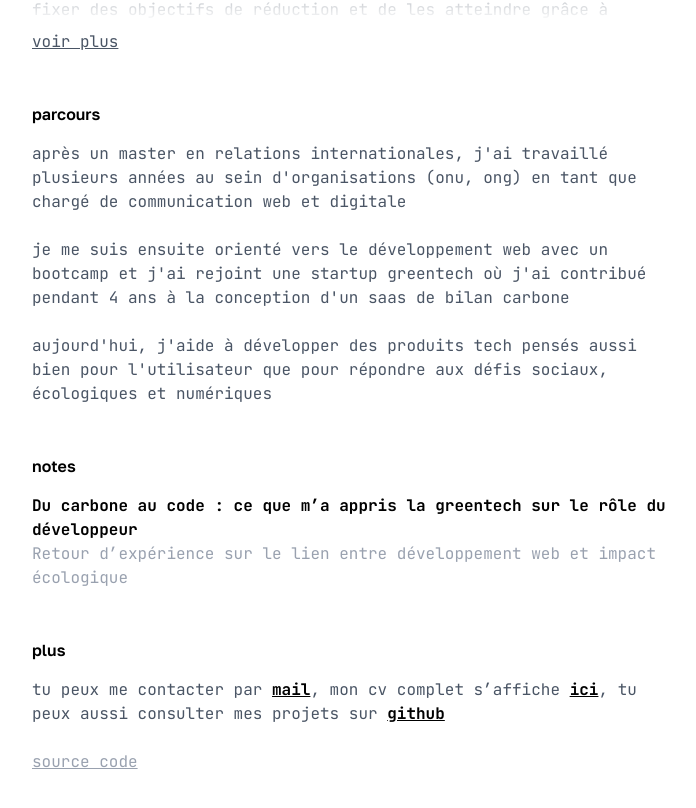
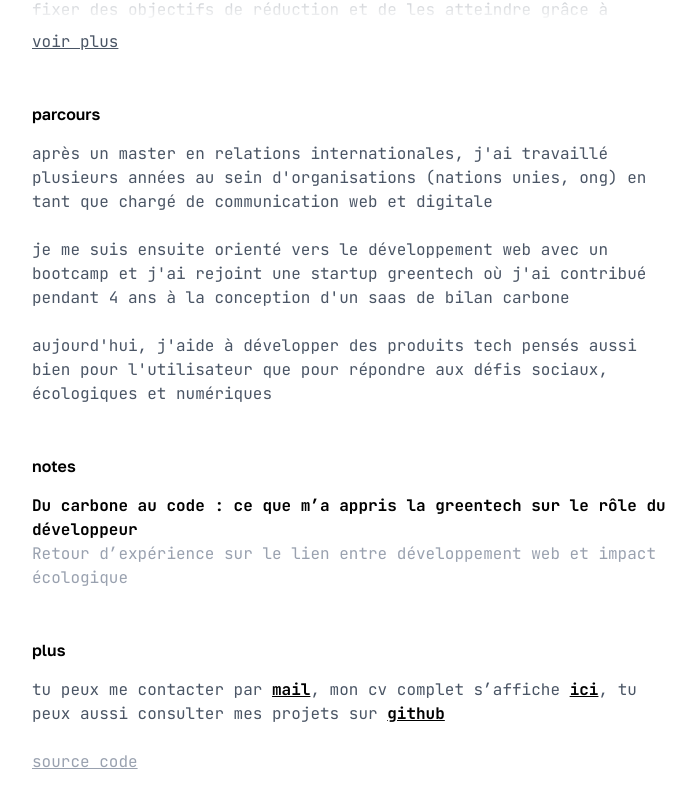
Before and after one commit to raphaelchpprt/raphaelch.me, a Next.js app: page / in a window 1280 px wide. Shown: the part 834-1642 px from the top of the page, without its empty margins (248-944 px from the left). Built offline with nearby package versions, Linux system fonts and the light colour scheme.

Commit message:
Update experience description for clarity and specificity

```diff
--- a/app/page.tsx
+++ b/app/page.tsx
@@ -89,8 +89,8 @@ export default async function Home() {
         <div className="flex flex-col gap-6">
           <p className="max-w-prose text-pretty">
             après un master en relations internationales, j&apos;ai travaillé
-            plusieurs années au sein d&apos;organisations (onu, ong) en tant que
-            chargé de communication web et digitale
+            plusieurs années au sein d&apos;organisations (nations unies, ong)
+            en tant que chargé de communication web et digitale
           </p>
           <p className="max-w-prose text-pretty">
             je me suis ensuite orienté vers le développement web avec un
```
